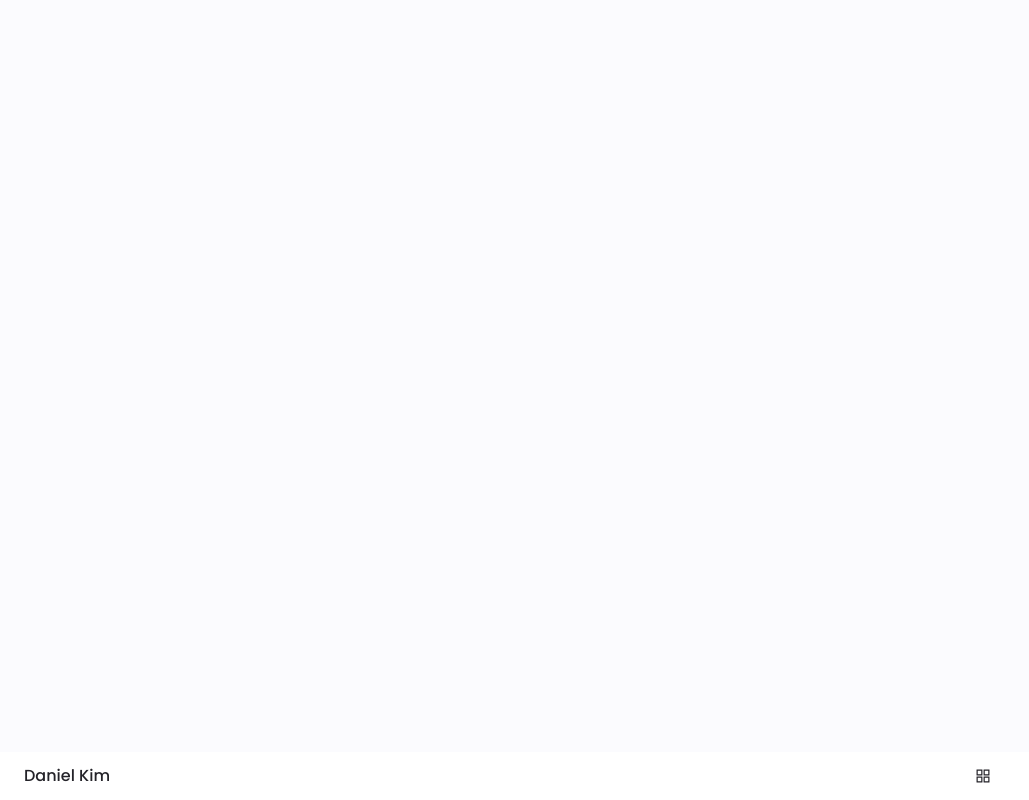
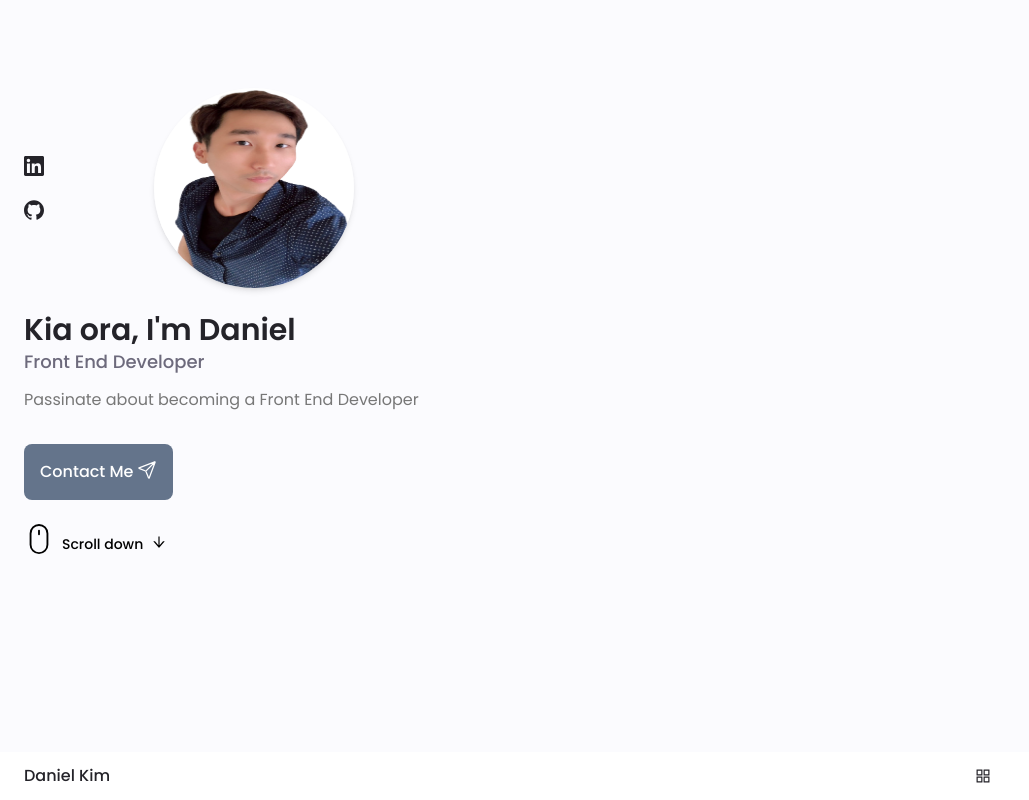
Before and after one commit to danielkim2711/personal-website-app, a React (Create React App) app: page / in a window 1280 px wide. Shown: the whole page, without its empty margins (0-1029 px from the left). Built offline with nearby package versions, Linux system fonts and the light colour scheme.

Commit message:
Define Home component

```diff
--- a/src/components/Header.jsx
+++ b/src/components/Header.jsx
@@ -1,7 +1,13 @@
 import Navbar from './layout/Navbar';
+import Home from './layout/Home';
 
 const Header = () => {
-  return <Navbar />;
+  return (
+    <>
+      <Navbar />
+      <Home />
+    </>
+  );
 };
 
 export default Header;
--- /dev/null
+++ b/src/components/layout/Home.jsx
@@ -0,0 +1,95 @@
+import { SiLinkedin, SiGithub } from 'react-icons/si';
+import { IoPaperPlaneOutline } from 'react-icons/io5';
+import { BsMouse } from 'react-icons/bs';
+import { AiOutlineArrowDown } from 'react-icons/ai';
+
+import profileImage from './assets/img/profile_white.png';
+
+const Home = () => {
+  return (
+    <main className='main'>
+      <section className='pt-8 px-0 pb-16' id='home'>
+        <div className='max-w-[768px] mx-6 grid gap-6' id='home__container'>
+          <div
+            className='grid grid-cols-[0.5fr,3fr] gap-6 pt-14 items-center'
+            id='home__content'
+          >
+            <div
+              className='grid grid-cols-[max-content] gap-y-6'
+              id='home__social'
+            >
+              <a
+                href='https://www.linkedin.com/in/daniel-kim-674aa413b/'
+                target='_blank'
+                rel='noreferrer'
+                className='text-xl text-primary-color hover:text-secondary-color'
+                id='home__social-icon'
+              >
+                <SiLinkedin />
+              </a>
+              <a
+                href='https://github.com/danielkim2711'
+                target='_blank'
+                rel='noreferrer'
+                className='text-xl text-primary-color hover:text-secondary-color'
+                id='home__social-icon'
+              >
+                <SiGithub />
+              </a>
+            </div>
+
+            <div id='home__img'>
+              <img
+                src={profileImage}
+                alt='Daniel Kim'
+                className='rounded-[50%] w-[200px] h-[200px] shadow-md'
+              />
+            </div>
+
+            <div className='col-[1/3]' id='home__data'>
+              <h1 className='text-3xl font-bold' id='home__title'>
+                Kia ora, I'm Daniel
+              </h1>
+              <h3
+                className='text-lg text-[#6d6a7c] font-medium mb-3'
+                id='home__subtitle'
+              >
+                Front End Developer
+              </h3>
+              <p className='mb-8 text-secondary-color' id='home__description'>
+                Passinate about becoming a Front End Developer
+              </p>
+              <a
+                href='#contact'
+                className='inline-flex bg-slate-500 hover:bg-slate-600 text-white p-4 rounded-lg font-medium'
+                id='button'
+              >
+                Contact Me
+                <IoPaperPlaneOutline
+                  className='text-xl ml-1'
+                  id='button__icon'
+                />
+              </a>
+            </div>
+          </div>
+
+          <div className='home__scroll'>
+            <a
+              href='#about'
+              className='home__scroll-button flex items-end'
+              id='home__scroll-button'
+            >
+              <BsMouse className='text-3xl' id='home__scroll-mouse' />
+              <span className='font-medium mx-2 text-sm' id='home__scroll-name'>
+                Scroll down
+              </span>
+              <AiOutlineArrowDown className='mb-1' id='home__scroll-arrow' />
+            </a>
+          </div>
+        </div>
+      </section>
+    </main>
+  );
+};
+
+export default Home;
--- a/src/components/layout/Navbar.jsx
+++ b/src/components/layout/Navbar.jsx
@@ -14,12 +14,12 @@ const Navbar = () => {
   const onClick = () => setShowMenu(!showMenu);
 
   return (
-    <header
-      className='w-full fixed bottom-0 left-0 z-100 bg-[#fff]'
-      id='header'
-    >
+    <header className='w-full fixed bottom-0 left-0 z-100 bg-[#fff]'>
       <nav className='max-w-[968px] h-12 flex justify-between items-center mx-6'>
-        <Link to='/' className='text-[#242329] font-medium hover:text-[#777]'>
+        <Link
+          to='/'
+          className='text-primary-color font-medium hover:text-secondary-color'
+        >
           Daniel Kim
         </Link>
 
@@ -27,63 +27,62 @@ const Navbar = () => {
           className={`nav__menu fixed ${
             showMenu === true ? 'bottom-0' : 'bottom-[-100%]'
           }  left-0 w-full bg-[#fbfbfe] pt-8 px-6 pb-16 rounded-tl-3xl rounded-tr-3xl shadow-[0_-1px_4px_rgba(0,0,0,0.15)]`}
-          id='nav-menu'
         >
           <ul className='grid gap-8 grid-cols-3'>
-            <li className='nav__item'>
+            <li>
               <Link
                 to='#home'
-                className='flex flex-col items-center text-sm text-[#242329] font-medium hover:text-[#777]'
+                className='flex flex-col items-center text-sm text-primary-color font-medium hover:text-secondary-color'
                 onClick={onClick}
               >
                 <BiHomeAlt className='text-2xl mb-1' />
                 Home
               </Link>
             </li>
-            <li className='nav__item'>
+            <li>
               <Link
                 to='#about'
-                className='flex flex-col items-center text-sm text-[#242329] font-medium hover:text-[#777]'
+                className='flex flex-col items-center text-sm text-primary-color font-medium hover:text-secondary-color'
                 onClick={onClick}
               >
                 <IoPersonOutline className='text-2xl mb-1' />
                 About
               </Link>
             </li>
-            <li className='nav__item'>
+            <li>
               <Link
                 to='#skills'
-                className='flex flex-col items-center text-sm text-[#242329] font-medium hover:text-[#777]'
+                className='flex flex-col items-center text-sm text-primary-color font-medium hover:text-secondary-color'
                 onClick={onClick}
               >
                 <CgFileDocument className='text-2xl mb-1' />
                 Skills
               </Link>
             </li>
-            <li className='nav__item'>
+            <li>
               <Link
                 to='#services'
-                className='flex flex-col items-center text-sm text-[#242329] font-medium hover:text-[#777]'
+                className='flex flex-col items-center text-sm text-primary-color font-medium hover:text-secondary-color'
                 onClick={onClick}
               >
                 <RiSuitcaseLine className='text-2xl mb-1' />
                 Services
               </Link>
             </li>
-            <li className='nav__item'>
+            <li>
               <Link
                 to='#portfolio'
-                className='flex flex-col items-center text-sm text-[#242329] font-medium hover:text-[#777]'
+                className='flex flex-col items-center text-sm text-primary-color font-medium hover:text-secondary-color'
                 onClick={onClick}
               >
                 <IoImageOutline className='text-2xl mb-1' />
                 Portfolio
               </Link>
             </li>
-            <li className='nav__item'>
+            <li>
               <Link
                 to='#contact'
-                className='flex flex-col items-center text-sm text-[#242329] font-medium hover:text-[#777]'
+                className='flex flex-col items-center text-sm text-primary-color font-medium hover:text-secondary-color'
                 onClick={onClick}
               >
                 <IoMdPaperPlane className='text-2xl mb-1' />
@@ -92,19 +91,13 @@ const Navbar = () => {
             </li>
           </ul>
           <IoClose
-            className='absolute right-5 bottom-2 text-2xl cursor-pointer text-[#242329] hover:text-[#777]'
-            id='nav-close'
+            className='absolute right-5 bottom-2 text-2xl cursor-pointer text-primary-color hover:text-secondary-color'
             onClick={onClick}
           />
         </div>
 
-        <div className='nav__btns'>
-          <div
-            className='text-[#242329] font-medium text-lg cursor-pointer hover:text-[#777]'
-            id='nav-toggle'
-          >
-            <AiOutlineAppstore onClick={onClick} />
-          </div>
+        <div className='text-[#242329] font-medium text-lg cursor-pointer hover:text-secondary-color'>
+          <AiOutlineAppstore onClick={onClick} />
         </div>
       </nav>
     </header>
--- a/src/index.css
+++ b/src/index.css
@@ -44,3 +44,11 @@ img {
 .nav__menu {
   transition: 0.2s;
 }
+
+.home__scroll-button {
+  transition: 0.3s;
+}
+
+.home__scroll-button:hover {
+  transform: translateY(0.25rem);
+}
--- a/tailwind.config.js
+++ b/tailwind.config.js
@@ -1,7 +1,12 @@
 module.exports = {
   content: ['./src/**/*.{js,jsx,ts,tsx}'],
   theme: {
-    extend: {},
+    extend: {
+      colors: {
+        'primary-color': '#242329',
+        'secondary-color': '#777',
+      },
+    },
   },
   plugins: [],
 };
```
Also changed, not shown: src/components/layout/assets/img/profile_white.png (added).
